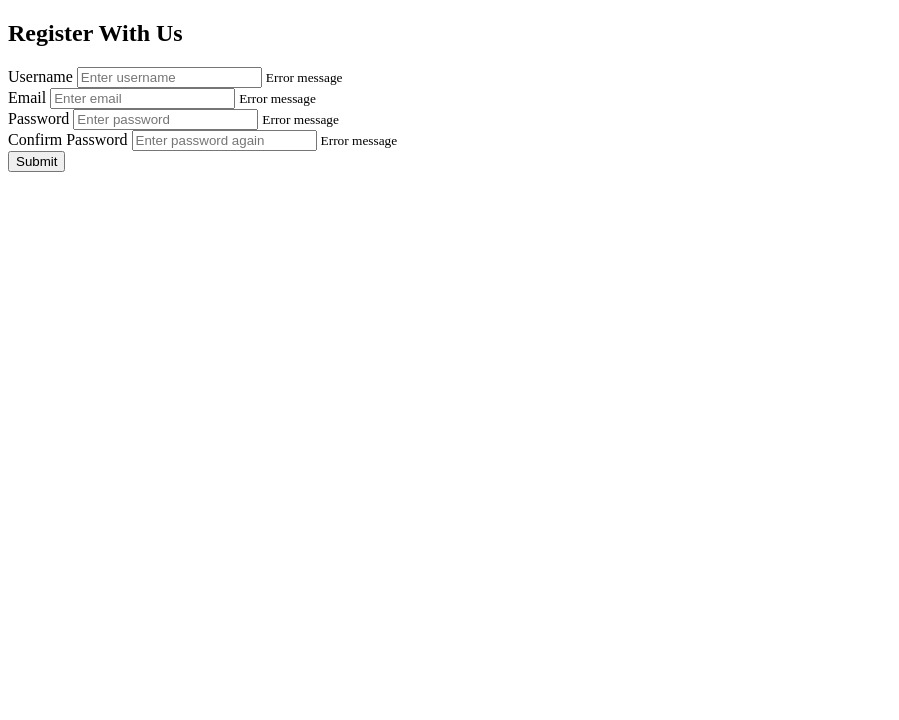
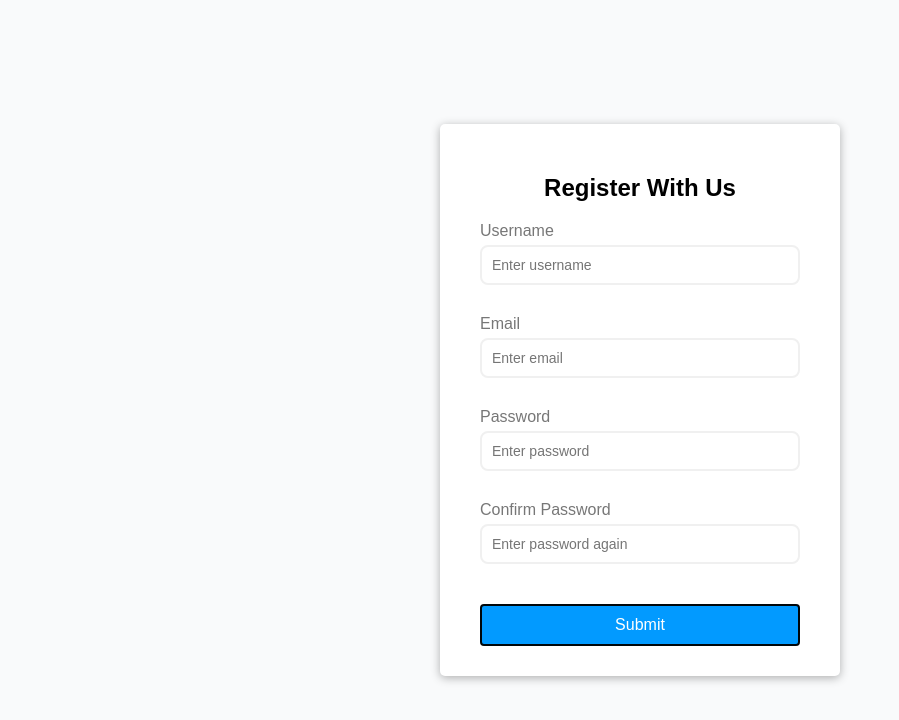
Before and after one commit to shmuliksegev/1-FORM_VALIDATOR, a plain HTML site: page index.html in a window 1280 px wide. Shown: the whole page, without its empty margins (0-899 px from the left). Drawn offline with Linux system fonts and the light colour scheme.

Commit message:
edit the style.css

```diff
--- a/style.css
+++ b/style.css
@@ -1,4 +1,87 @@
-@import url('https://fonts.googleapis.com/css2?family=Black+Han+Sans&family=Open+Sans:ital,wght@1,800&display=swap');
+@import url('https://fonts.googleapis.com/css2?family=Black+Han+Sans&family=Open+Sans:ital,wght@0,400;0,600;1,400;1,800&display=swap');
+
+
+:root {
+
+  --sucess-color:#2ecc71;
+  --error-color: #e74c3c;
+}
 * {
   box-sizing: border-box;
 }
+body {
+  background-color: #f9fafb;
+  font-family: 'Open Sans Sans', sans-serif;
+  display: flex;
+  align-items: center;
+  justify-content: center;
+  min-height: 100vh;
+  margin: 0;
+}
+
+.container {
+  background-color: #fff;
+  border-radius: 5px;
+  box-shadow: 0 2px 10px rgba(0, 0, 0, 0.3);
+  width: 400px;
+}
+h2 {
+  text-align: center;
+}
+
+.form {
+  padding: 30px 40px;
+}
+.form-control {
+  margin-bottom: 10px;
+  padding-bottom: 20px;
+  position: relative;
+}
+.form-control label {
+  color: #777;
+  display: block;
+  margin-bottom: 5px;
+}
+.form-control input {
+  border: 2px solid #f0f0f0;
+  border-radius: 8px;
+  display: block;
+  width: 100%;
+  font-size: 14px;
+  padding: 10px;
+  font-size: 14px;
+}
+
+.form-control input:focus {
+  outline: 0;
+  border-color: #777;
+}
+.form-control.success input {
+  border-color:var(--sucess-color);
+}
+.form-control.error input {
+  border-color:var(--error-color);
+}
+.form-control small {
+  color:var(--error-color);
+  position:absolute;
+  bottom:0;
+  left:0;
+  visibility: hidden;
+}
+
+.form-control.error small {
+  visibility: visible;
+}
+.form button {
+  cursor: pointer;
+  background-color:#029aff;
+  border:2px solid #00070a;
+  border-radius:4px;
+  color:#fff;
+  display:block;
+  font-size:16px;
+  padding: 10px;
+  margin-top: 20px;
+  width: 100%;
+}
```
Also changed, not shown: index.html (+1 -1 lines).
